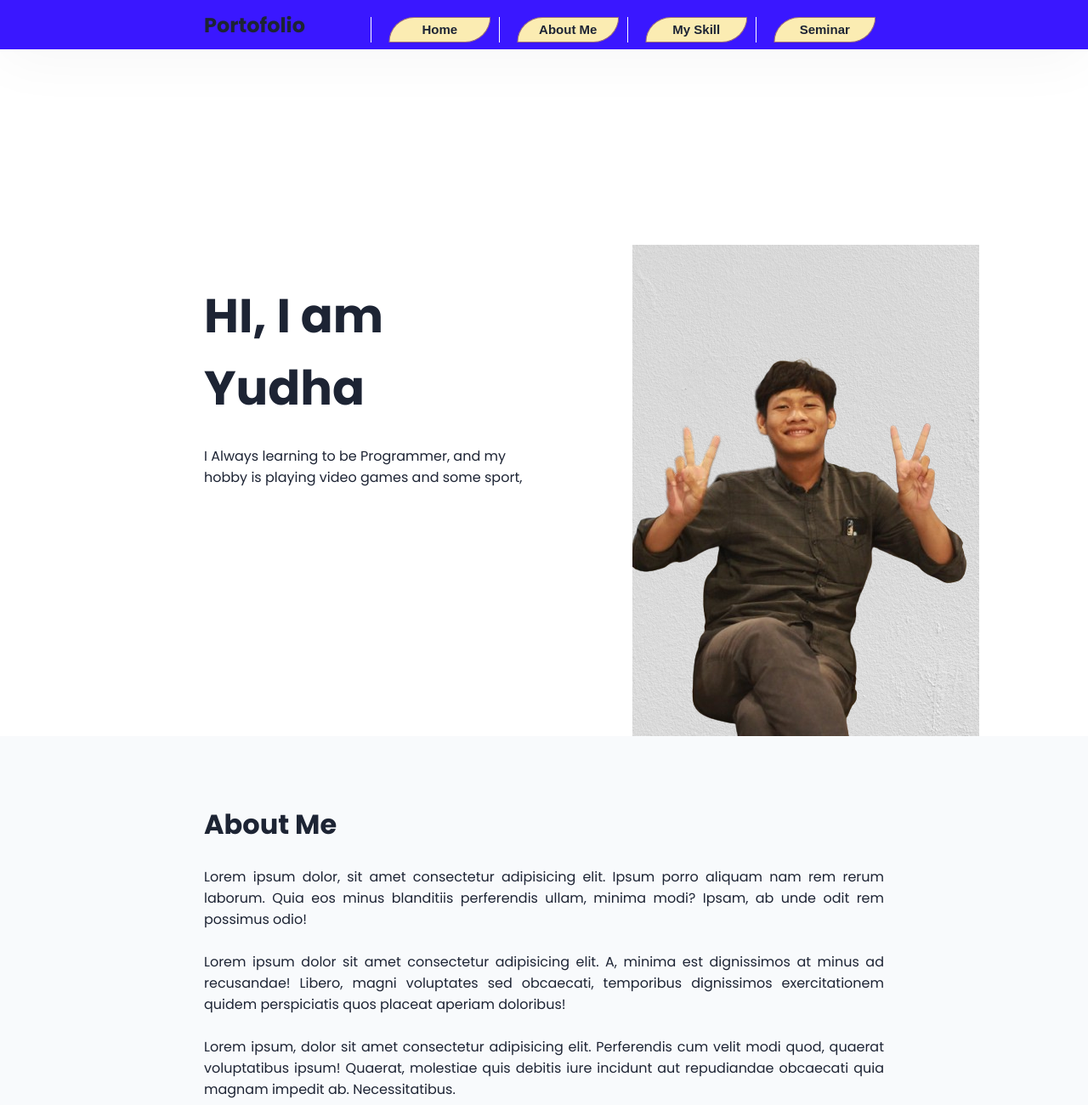
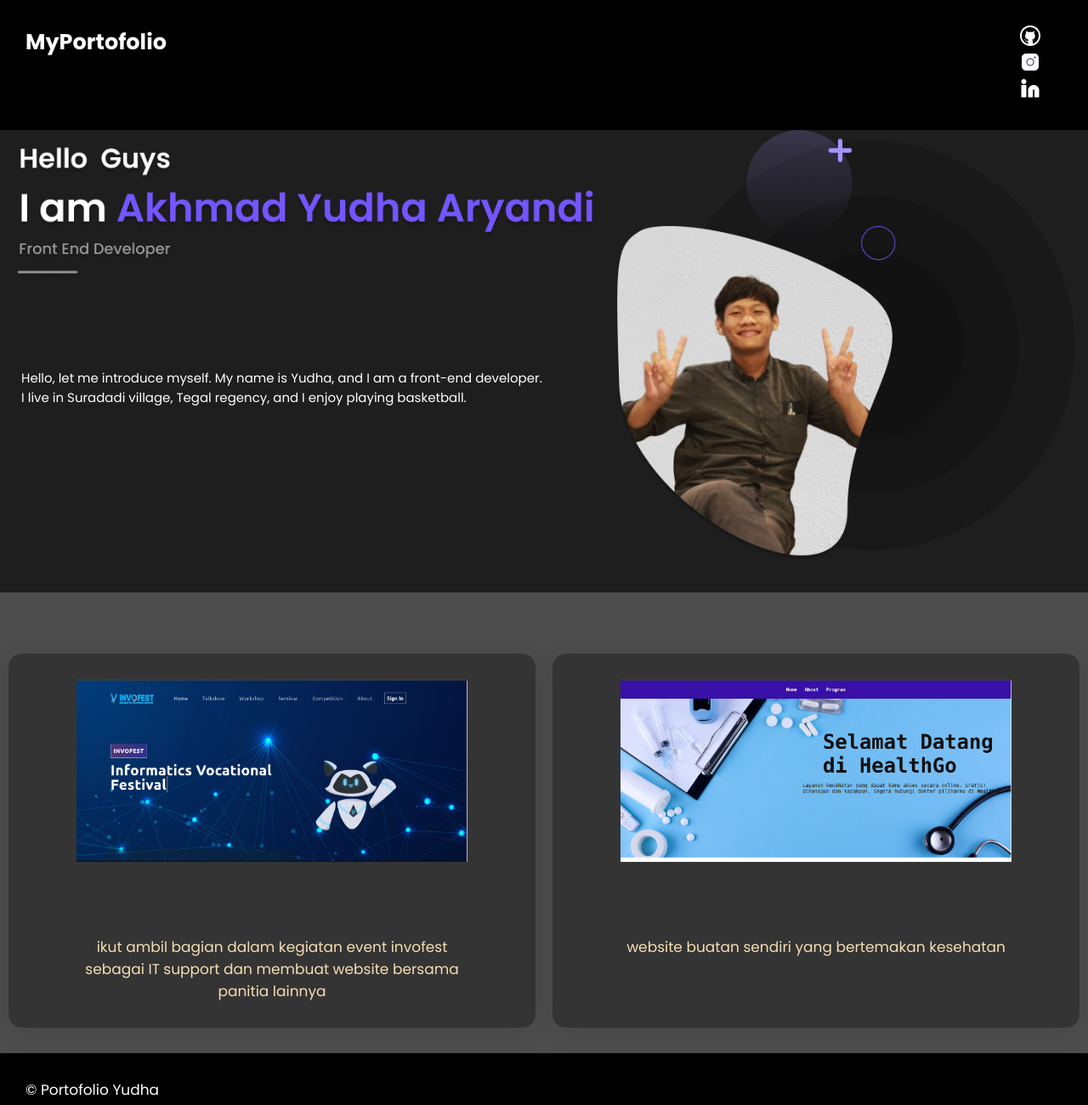
Before and after one commit to AYudhaAryandi/PemrogWeb1, a plain HTML site: page Portofolio/portofolio/index.html in a window 1280 px wide. Shown: the top 1300 px of the page at 85% size. Drawn offline with Linux system fonts and the light colour scheme.

Commit message:
update porto

```diff
--- a/Portofolio/portofolio/index.html
+++ b/Portofolio/portofolio/index.html
@@ -1,74 +1,74 @@
 <!DOCTYPE html>
 <html lang="en">
   <head>
-    <meta charset="UTF-8">
-    <meta name="viewport" content="width=device-width, initial-scale=1.0">
+    <meta charset="UTF-8" />
+    <meta name="viewport" content="width=device-width, initial-scale=1.0" />
     <title>MyPortofolio</title>
-    <link rel="stylesheet" href="style.css">
-    <link rel="stylesheet" href="https://stackpath.bootstrapcdn.com/font-awesome/4.7.0/css/font-awesome.min.css">
+    <link rel="stylesheet" href="style.css" />
+    <link
+      rel="stylesheet"
+      href="https://stackpath.bootstrapcdn.com/font-awesome/4.7.0/css/font-awesome.min.css"
+    />
   </head>
   <body>
     <!--navbar-->
-    <div class="navBar">
       <nav>
         <div class="logo">
-                <a href="#home">
-                    <img src="" alt="">
-                    <h1>Portofolio</h1>
+            <h2>
+                MyPortofolio
+            </h2>
+             <div class="sosmed">
+        <a href="https://github.com/AYudhaAryandi">
+            <img src="img/Github (github ).png" alt="">
+        </a>
+        <a href="https://www.instagram.com/ydharyndi_yud/">
+            <img src="img/Instagram (instagram).png" alt="">
+        </a>
+        <a href="https://www.linkedin.com/in/yudha-aryandi-6326aa256/">
+            <img src="img/Instagram-one (instagram).png" alt="">
         </a>
     </div>
-            <div class="sideNav">
-                <ul>
-                    <li><a href="#home">Home</a></li>
-                    <li><a href="#about">About Me</a></li>
-                    <li><a href="#skill">My Skill</a></li>
-                    <li><a href="https://docs.google.com/document/d/1Kj1nR3Ub   bXcGMovSJbbnOe_3P167GINk/edit?usp=sharing&ouid=100555676829575742337&rtpof=true&sd=true">Seminar</a></li>
-                </ul>
         </div>
       </nav>
-    </div>
 
-    <!--hero section -->
-    <section class="hero-section" id="home">
-        <div class="hero-container">
-            <div class="judul">
-                <h2>HI, I am Yudha</h2>
-                <p>I Always learning to be Programmer, and my hobby is playing video games and some sport, </p>
-            </div>
-        </div>
-            <img class="yudha" src="img/me.png" alt="me">
+    <section>
+      <div class="jumbotron">
+        <img src="img/jumbotron .jpg" alt="" />
+        <p>
+          Hello, let me introduce myself. My name is Yudha, and I am a front-end
+          developer. I live in Suradadi village, Tegal regency, and I enjoy
+          playing basketball.
+        </p>
       </div>
     </section>
 
-    <!--about us-->
-    <section id="about">
-        <div class="about-me">
-            <h2>About Me </h2>
-            <p>Lorem ipsum dolor, sit amet consectetur adipisicing elit. Ipsum porro aliquam nam rem rerum laborum. Quia eos minus blanditiis perferendis ullam, minima modi? Ipsam, ab unde odit rem possimus odio! <br><br> Lorem ipsum dolor sit amet consectetur adipisicing elit. A, minima est dignissimos at minus ad recusandae! Libero, magni voluptates sed obcaecati, temporibus dignissimos exercitationem quidem perspiciatis quos placeat aperiam doloribus! <br><br> Lorem ipsum, dolor sit amet consectetur adipisicing elit. Perferendis cum velit modi quod, quaerat voluptatibus ipsum! Quaerat, molestiae quis debitis iure incidunt aut repudiandae obcaecati quia magnam impedit ab. Necessitatibus. </p>
+
+
+    <section class="card">
+      <div class="card1">
+        <a href="https://www.invofest.phbtegal.com/">
+            <img src="img/invofest.png" alt="">
+        </a>
+
+        <p>
+          ikut ambil bagian dalam kegiatan event invofest sebagai IT support dan membuat website bersama panitia lainnya
+        </p>
+      </div>
+
+      <div class="card1">
+        <section>
+        <img src="img/health.png    " alt="">
+        <p>
+          website buatan sendiri yang bertemakan kesehatan
+        </p>
+    </section>
       </div>
     </section>
 
-    <section id="skill">
-        <div class="my-skill">
-            <h2>My Skill </h2>
-            <p>Lorem ipsum dolor, sit amet consectetur adipisicing elit. Ipsum porro aliquam nam rem rerum laborum. Quia eos minus blanditiis perferendis ullam, minima modi? Ipsam, ab unde odit rem possimus odio! <br><br> Lorem ipsum dolor sit amet consectetur adipisicing elit. A, minima est dignissimos at minus ad recusandae! Libero, magni voluptates sed obcaecati, temporibus dignissimos exercitationem quidem perspiciatis quos placeat aperiam doloribus! <br><br> Lorem ipsum, dolor sit amet consectetur adipisicing elit. Perferendis cum velit modi quod, quaerat voluptatibus ipsum! Quaerat, molestiae quis debitis iure incidunt aut repudiandae obcaecati quia magnam impedit ab. Necessitatibus. </p>
-        </div>
-    </section>
 
-    <!--footer-->
     <footer>
-        <div class="footer-content">
-            <h3>Portofolio</h3>
-            <p>Lorem ipsum dolor sit, amet consectetur adipisicing elit. Illo iste corrupti doloribus odio sed!</p>
-            <ul class="socials">
-                <li><a href="#"><i class="fa fa-facebook"></i></a></li>
-                <li><a href="#"><i class="fa fa-twitter"></i></a></li>
-                <li><a href=""><i class="fa fa-instagram"></i></a></li>
-            </ul>
-        </div>
-        <div class="footer-bottom">
-            <p>Portofolio Yudha.</p>
-        </div>
+        <p>&copy; Portofolio Yudha</p>
+    </footer>
     </footer>
   </body>
 </html>
--- a/Portofolio/portofolio/style.css
+++ b/Portofolio/portofolio/style.css
@@ -1,297 +1,100 @@
-@import url('https://fonts.googleapis.com/css2?family=Poppins:wght@100;200;300;400;500;600;700;800;900&display=swap');
+@import url("https://fonts.googleapis.com/css2?family=Poppins:wght@100;200;300;400;500;600;700;800;900&display=swap");
 
 * {
-    margin: 0;
-    padding: 0;
+  margin: 0;
+  padding: 0;
 }
 
 body {
-    font-family: 'Poppins';
+    font-family: "Poppins";
+    background: #4d4d4d;
+    font-size: 17px;
+  }
+
+.logo {
+  background-color: black;
+  padding: 30px;
+  color: white;
+  display: flex;
 }
 
-.navBar{
-    background-color: #3a17ff;
-    box-shadow: rgba(0, 0, 0, 0.05) 0px 4px 74px;
-    position: fixed;
-    width: 100%;
+.sosmed {
+  margin-left: 1000px;
+  color: white;
 }
 
-.navBar nav {
-    display: flex;
-    justify-content: space-between;
-    padding: .5em 15em;
-    align-items: center;
-
+.sosmed a {
+  /* border: 2px solid red; */
+  padding: 4px;
+  color: white;
+  text-decoration: none;
 }
 
 
-.logo a {
-    display: flex;
-    text-decoration: none;
-    color: #1d2434;
-    align-items: center;
+.jumbotron {
+  width: 100%;
 }
 
-.logo a h1 {
-    font-size: 1.5em;
+.jumbotron img {
+  /* z-index: -3; */
+  position: absolute;
+  width: 100%;
+  /* margin-top:10px; */
+}
+
+.jumbotron p {
+  /* z-index: 5; */
+  color: white;
+  /* width: 700px; */
+  text-align: left;
+  font-size: 15px;
+  padding-top: 280px;
+  margin-right: 1000px;
+  color: white;
+  width: 48%;
+  padding-left: 25px;
+  text-align: left;
+  position: relative;
+  /* border: 2px solid red; */
 }
 
 
-.sideNav ul {
-    list-style: none;
-    display: flex;
-    list-style-type: none;
+.card {
+  display: flex;
+  justify-items: center;
+  gap: 20px;
+  padding: 10px
+
 }
-.sideNav li {
-    width: 8em;
-    height: 2em;
-    font-size: 15px;
-    color: #FFC312;
-    border-left: 0.08em solid;
-    position: relative;
-    margin-top: 0.8em;
-    cursor: pointer;
+.card1 {
+  margin-top: 280px;
+  padding: 30px 80px;
+  background: rgba(28, 28, 28, 0.49);
+  border-radius: 16px;
+  box-shadow: 0 4px 30px rgba(0, 0, 0, 0.1);
+  backdrop-filter: blur(3px);
+  -webkit-backdrop-filter: blur(3px);
+  background: rgba(28, 28, 28, 0.49);
+  border-radius: 16px;
+  box-shadow: 0 4px 30px rgba(0, 0, 0, 0.1);
+  backdrop-filter: blur(3px);
+  -webkit-backdrop-filter: blur(3px);
+  color: wheat;
+  /* border: 2px solid red;     */
 }
 
-.sideNav li a {
-    text-decoration: none;
-    height: 92%;
-    border: 0.08em solid #996c7b;
-    background-color: #FBECB2;
-    display: flex;
-    color: #FFC312;
-    align-items: center;
-    justify-content: center;
-    font-family: sans-serif;
-    text-transform: capitalize;
-    transform: translateX(-0.65em);
-    transition: 0.5s;
-    border-radius: 30px 0px;
-    font-family: 'Ubuntu', sans-serif;
+.card img {
+  width: 100%;
 }
 
-.sideNav li:hover a {
-    transform: translateX(0.15em);
-}
-
-.sideNav ul li a {
-    text-decoration: none;
-    color: #1d2434;
-    font-weight: 600;
-}
-
-
-.sideNav ul li {
-    padding-left: 2em;
-    color: #fff;
-}
-
-.hero-section {
-    height: 100vh;
-    display: flex;
-    align-items: center;
-    padding-top: 66px;
-    overflow: hidden;
-    background-color: #fff;
-}
-
-.hero-section .hero-container {
-    display: flex;
-    width: 100%;
-    justify-content: space-between;
-    padding-left: 15em;
-    padding-right: 7.5em;
-    align-items: center;
-}
-
-.yudha{
-    margin: 10%;
-    margin-top:30% ;
-    margin-left: 0%;
-}
-
-.hero-section .hero-container img {
-    width: 1500px;
-}
-
-.judul{
-    color: #1d2434;
-}
-
-.judul h2 {
-    font-size: 56px;
-}
-
-.judul p {
-    padding-bottom: 30px;
-    padding-top: 25px;
-}
-
-.judul .btn {
-    background-color: rgb(26, 26, 241);
-    width: 150px;
-    height: 50px;
-    display: flex;
-    justify-content: center;
-    align-items: center;
-    border-radius: 10px;
-}
-
-.hero-section .hero-container .judul .btn :hover {
-    transform: translateY(0.20em);
-}
-
-.judul a {
-    text-decoration: none;
-    color: #fff;
-    font-weight: 600;
-}
-
-.about-me {
-    background-color: #f8fafc;
-    padding: 5em 15em;
-    display: flex;
-    flex-direction: column;
-    justify-content: center;
-    color: #1d2434;
-}
-
-.about-me h2 {
-    padding-bottom: 25px;
-    font-size: 2em;
-
-}
-
-.about-me p {
-    text-align: justify;
-}
-
-.my-skill{
-    background-color: #f8fafc;
-    padding: 5em 15em;
-    display: flex;
-    flex-direction: column;
-    justify-content: center;
-    color: #1d2434;
-}
-
-.my-skill h2 {
-    padding-bottom: 25px;
-    font-size: 2em;
-}
-
-.my-skill p {
-    text-align: justify;
-}
-
-#contact {
-    display: flex;
-    justify-content: center;
-}
-.contact-container {
-    padding: 5em 0;
-    color: #1d2434;
-    width: 750px;
-}
-
-.contact-container h2 {
-    padding-bottom: 25px;
-    font-size: 2em;
-}
-
-input, textarea {
-    flex: 1;
-    padding: 0.5rem;
-    margin-bottom: 10px;
-    font-size: 1rem;
-    border: none;
-    width: 100%;
-    background-color: #e2e8f0;
-    border-radius: 6px;
-}
-
-label {
-    font-size: 1em;
-    color: #1d2434;
-    font-weight: 500;
-}
-
-button {
-    background-color: #ed3d0c;
-    color: #fff;
-    font-family: 'Poppins';
-    font-weight: 500;
-    font-size: 1.2em;
-    width: 100%;
-    padding: 10px 20px;
-    margin-top: 5px;
-    border-radius: 6px;
-    border: none;
+.card p {
+  margin-top: 80px;
+  text-align: center;
 }
 
 footer{
-    background: #111;
-    height: auto;
-    width: 100vw;
-    font-family: 'Poppins';
-    padding-top: 40px;
-    color: #fff;
+    margin-top: 20px;
+    background-color: black;
+    padding: 30px;
+    color: white;
 }
-.footer-content{
-    display: flex;
-    align-items: center;
-    justify-content: center;
-    flex-direction: column;
-    text-align: center;
-}
-.footer-content h3{
-    font-size: 1.8rem;
-    font-weight: 400;
-    text-transform: capitalize;
-    line-height: 3rem;
-}
-.footer-content p{
-    max-width: 500px;
-    margin: 10px auto;
-    line-height: 28px;
-    font-size: 14px;
-}
-.socials{
-    list-style: none;
-    display: flex;
-    align-items: center;
-    justify-content: center;
-    margin: 1rem 0 3rem 0;
-}
-.socials li{
-    margin: 0 10px;
-}
-.socials a{
-    text-decoration: none;
-    color: #fff;
-}
-.socials a i{
-    font-size: 1.1rem;
-    transition: color .4s ease;
-
-}
-.socials a:hover i{
-    color: #ed3d0c;
-}
-
-.footer-bottom{
-    background: #000;
-    width: 100vw;
-    padding: 20px 0;
-    text-align: center;
-}
-.footer-bottom p{
-    font-size: 14px;
-    word-spacing: 2px;
-    text-transform: capitalize;
-}
-.footer-bottom span{
-    text-transform: uppercase;
-    opacity: .4;
-    font-weight: 200;
-}
--- a/Tugas1/index.css
+++ b/Tugas1/index.css
@@ -1,6 +1,7 @@
 body{
     padding:0;
     margin: 0;
+    font-family: 'Martian Mono', monospace;
 }
 .navbar {
     background-color: rgb(56, 16, 168);
@@ -15,7 +16,6 @@ body{
 .navbar a {
     color: white;
     padding: 12px 13px;
-    font-family: 'Martian Mono', monospace;
     font-weight: bold;
     text-decoration: none;
 }
@@ -36,7 +36,6 @@ body{
 
 #Home h2 {
     color: rgb(17, 16, 16);
-    font-family: 'Martian Mono', monospace;
     width: 48%;
     padding-top: 50px;
     text-align: left;
@@ -48,7 +47,6 @@ body{
 
 #Home p {
     color: rgb(26, 25, 25);
-    font-family: 'Martian Mono', monospace;
     width: 700px;
     text-align: left;
     font-size: 17px;
@@ -78,7 +76,7 @@ body{
 .intro p {
     padding: 50px;
     text-align: center;
-    font-family: 'Martian Mono', monospace;
+
 }
 
 /* Program Section Styles */
@@ -103,7 +101,7 @@ body{
 }
 
 .program p {
-    font-family: 'Martian Mono', monospace;
+
     font-weight: bold;
     font-size: 20px;
     padding: 10%;
@@ -126,7 +124,7 @@ body{
 }
 
 .program2 p {
-    font-family: 'Martian Mono', monospace;
+
     font-weight: bold;
     font-size: 20px;
     padding: 10%;
@@ -148,7 +146,7 @@ body{
 }
 
 .program3 p {
-    font-family: 'Martian Mono', monospace;
+
     font-weight: bold;
     font-size: 20px;
     padding: 10%;
@@ -171,7 +169,7 @@ body{
 }
 
 .slogan p {
-    font-family: 'Martian Mono', monospace;
+
     padding-left: 48px;
     font-weight: bold;
     font-size: 13px;
```
Also changed, not shown: Portofolio/portofolio/img/Github (github ).png (added), Portofolio/portofolio/img/Instagram (instagram).png (added), Portofolio/portofolio/img/Instagram-one (instagram).png (added), Portofolio/portofolio/img/health.png (added), Portofolio/portofolio/img/invofest.png (added), Portofolio/portofolio/img/jumbotron .jpg (added). Lines whose indentation alone changed are shown as unchanged.
